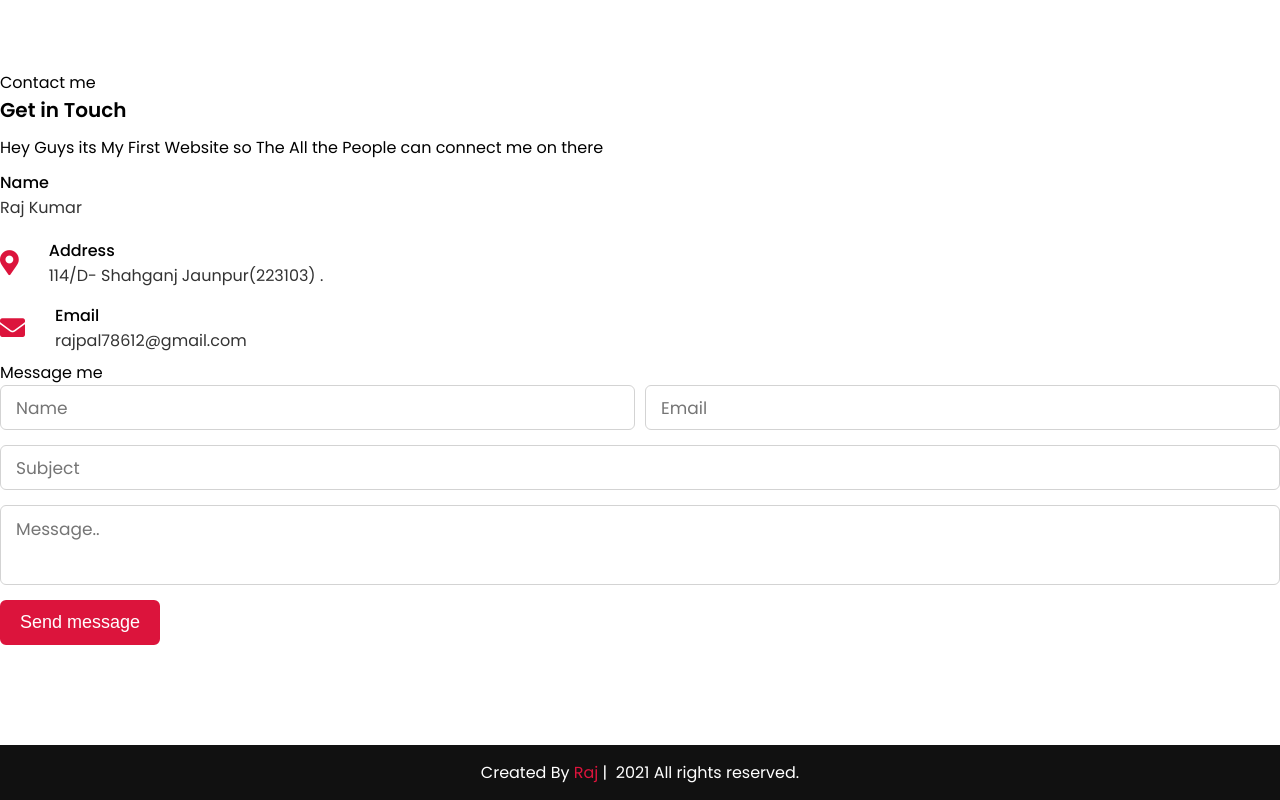
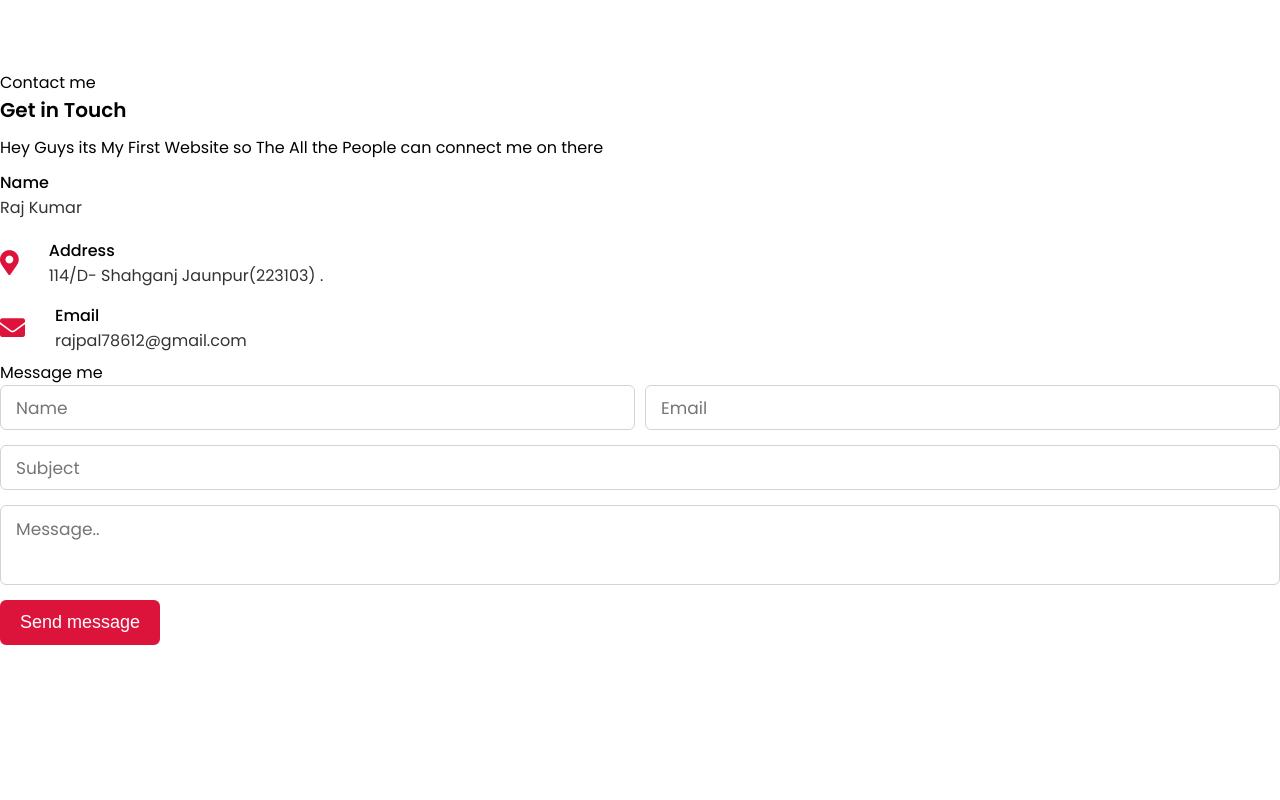
Before and after one commit to rajpalj7/webhubgithub.com, a plain HTML site: page index.html in a window 1280 px wide. Shown: the part 3082-3882 px from the top of the page. After the commit the page ends 3827 px from the top, so only its background shows below. Drawn offline with nearby package versions, Linux system fonts and the light colour scheme.

Commit message:
Update index.html

```diff
--- a/index.html
+++ b/index.html
@@ -249,12 +249,5 @@
             </div>
         </div>
     </section>
-
-    <!-- footer section start -->
-    <footer>
-        <span>Created By <a href="https://www.codingnepalweb.com">Raj</a> | <span class="far fa-com"></span> 2021 All rights reserved.</span>
-    </footer>
-
-    <script src="script.js"></script>
 </body>
 </html>
```
